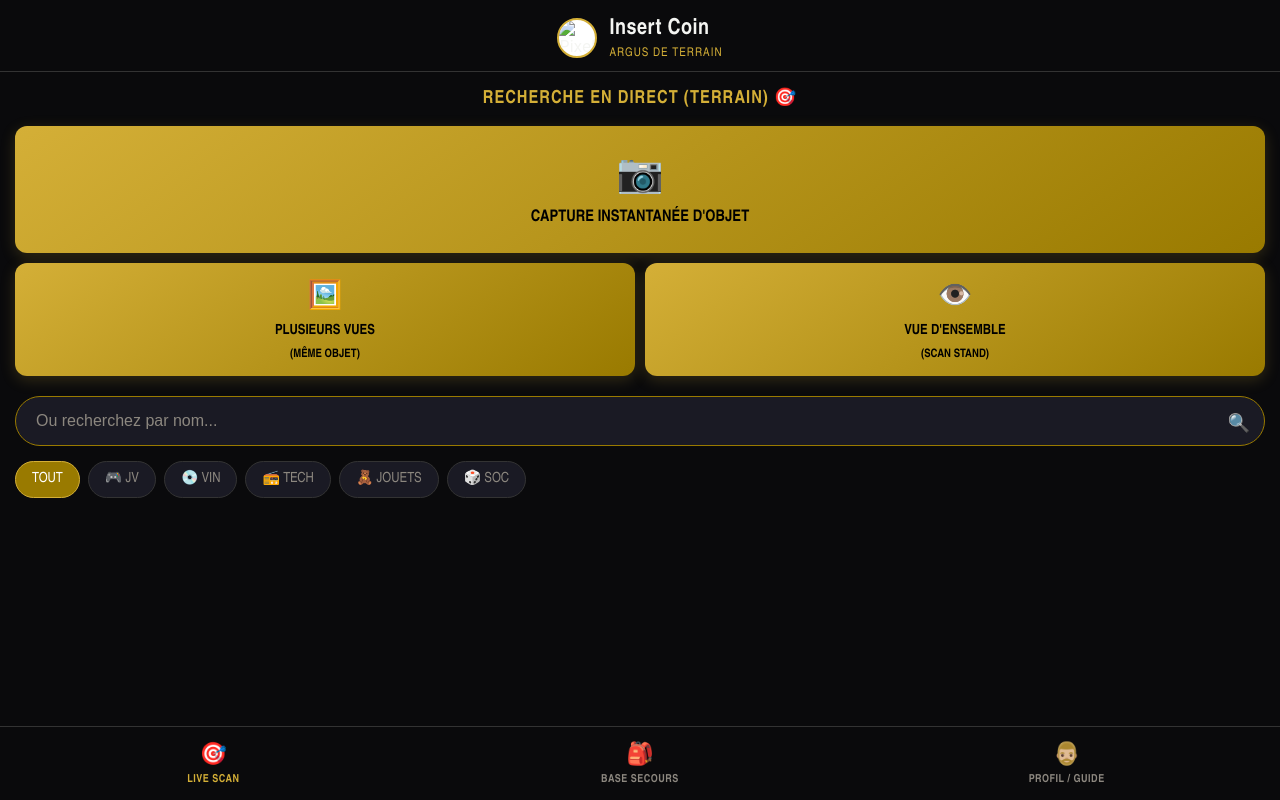
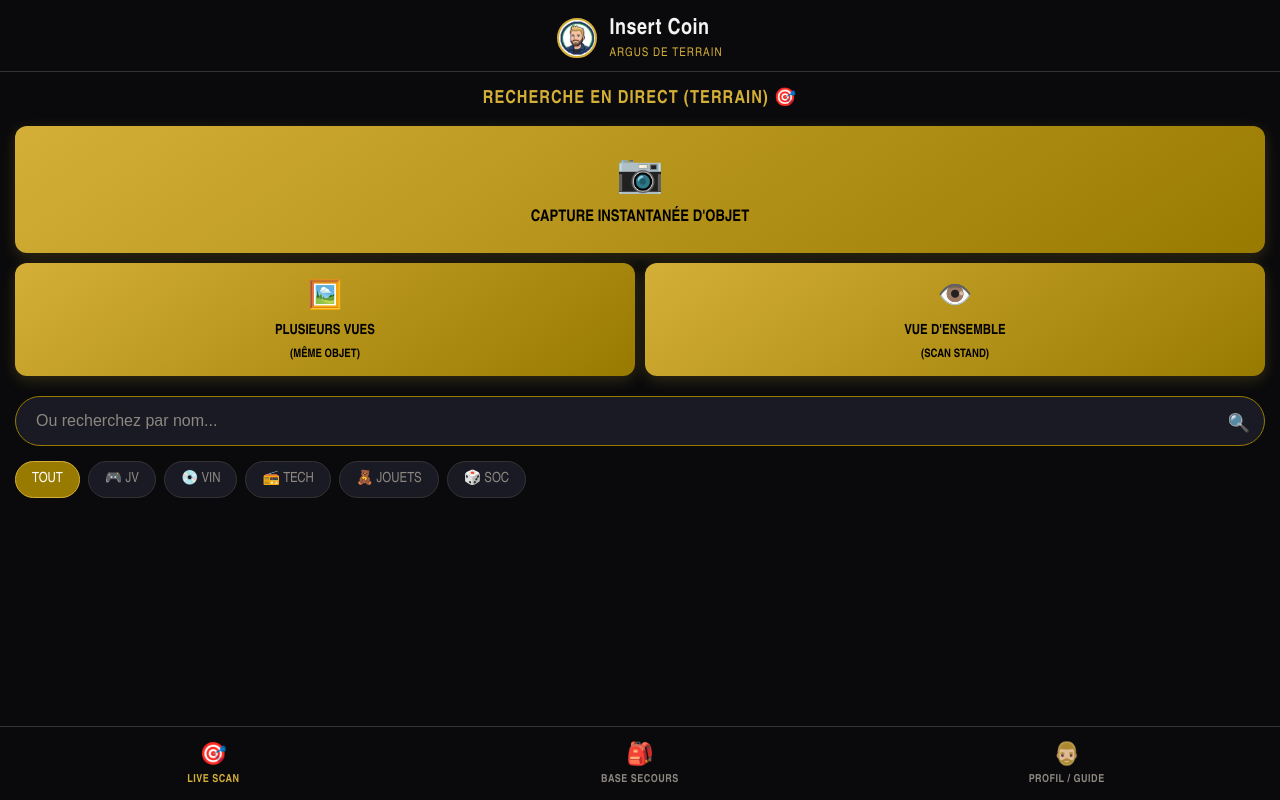
Before and after one commit to Joachim1989/insert-coin, a plain HTML site: page index.html in a window 1280 px wide. Drawn offline with Linux system fonts and the light colour scheme.

Commit message:
Update index.html

```diff
--- a/index.html
+++ b/index.html
@@ -125,7 +125,7 @@ nav { position: fixed; bottom: 0; left: 0; right: 0; background: var(--bg); bord
 <body>
 
 <header>
-  <img src="1781250593019_2-removebg-preview.png" alt="Pixel Papa" class="avatar">
+  <img src="pixel-papa-logo.png" alt="Pixel Papa" class="avatar">
   <div class="brand">
     <h1>Insert Coin</h1>
     <span>Argus de terrain</span>
```
